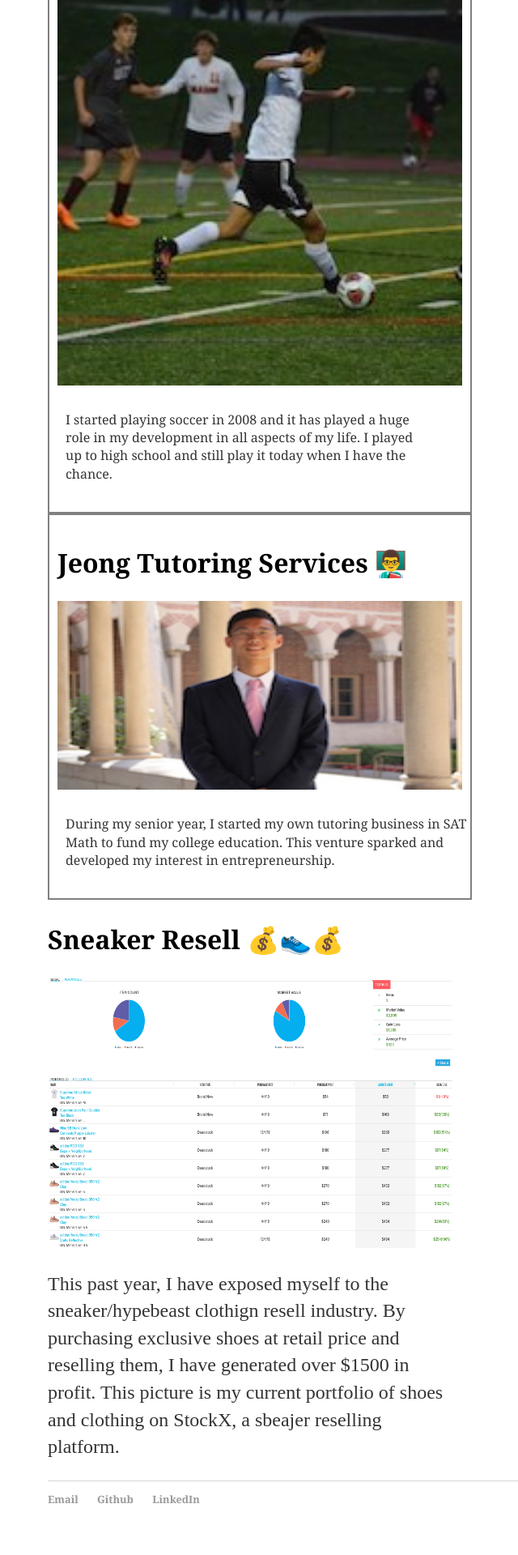
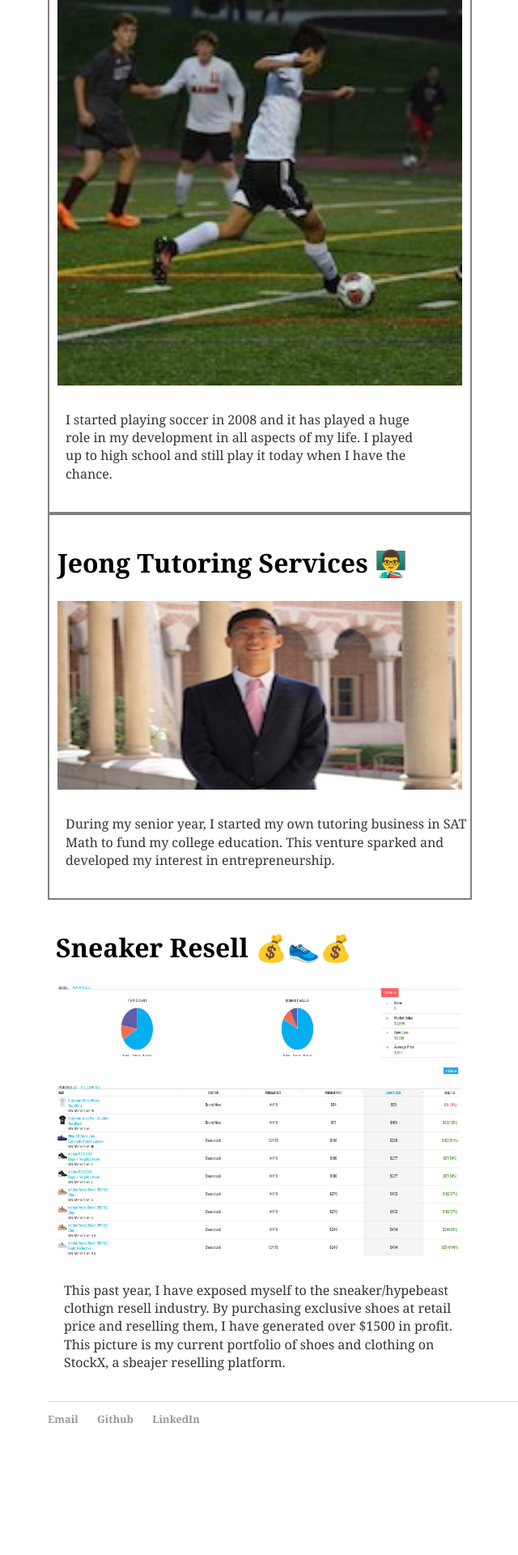
Before and after one commit to Haeju1/Haeju1.github.io, a Jekyll site: the page built from about/index.html, in a window 1280 px wide. Shown: the part 1115-3035 px from the top of the page at 81% size, without its empty margins (133-773 px from the left). Built offline with Jekyll 4.4.1, drawn with Linux system fonts in a browser that asks for light colours; after the commit the page ends 2936 px from its top, so only the background shows below that.

Commit message:
Update about.css

```diff
--- a/css/about.css
+++ b/css/about.css
@@ -92,6 +92,25 @@ h2 {
   font-family:'Georgia';
   width: 500px;
 }
+#sneaker, #sneaker_text
+{
+    border-collapse:collapse;
+    border-spacing:0;
+    font-size: 1em;
+    font-family:'Georgia';
+    width: 500px;
+    padding: 10px;
+    display: inline-block;
+    vertical-align:baseline;
+}
+#sneaker_title
+{
+  vertical-align:baseline;
+  display: inline-block;
+  font-size: 2em;
+  font-family:'Georgia';
+  width: 500px;
+}
 
 p {
     font-size: 1.5em;
```
